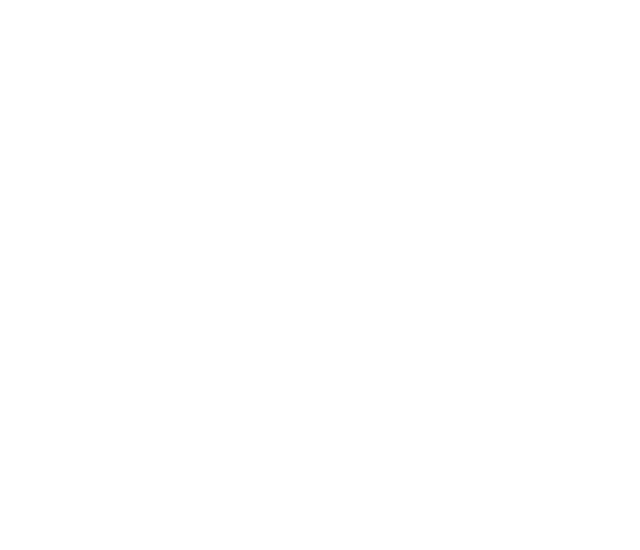
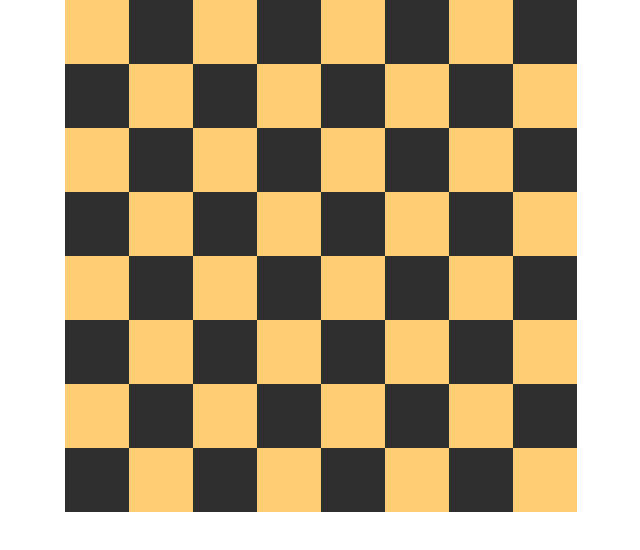
Before and after one commit to Genya10/chess, a React (Create React App) app: page / in a window 1280 px wide. Shown: the top 550 px of the page, without its empty margins (319-959 px from the left). Built offline with nearby package versions, Linux system fonts and the light colour scheme.

Commit message:
filling CellComponent

```diff
--- a/src/components/BoardComponent.tsx
+++ b/src/components/BoardComponent.tsx
@@ -14,7 +14,8 @@
          {board.cells.map((row,index)=>
           <React.Fragment key={index}>
             {row.map(cell =>
-             <CellComponent/>)}
+             <CellComponent key={cell.id}
+                            cell={cell}/>)}
           </React.Fragment>
          )}
         </div>
--- a/src/components/CellComponent.tsx
+++ b/src/components/CellComponent.tsx
@@ -1,8 +1,13 @@
-import React from "react";
+import React,{FC} from "react";
+import { Cell } from "../models/Cell";
 
-export const CellComponent =()=>{
+interface CellProps {
+    cell:Cell
+}
+
+export const CellComponent:FC<CellProps> =({cell})=>{
     return(
-        <div className="">
+        <div className={['cell',cell.color].join(' ')}>
 
         </div>
     )
```
